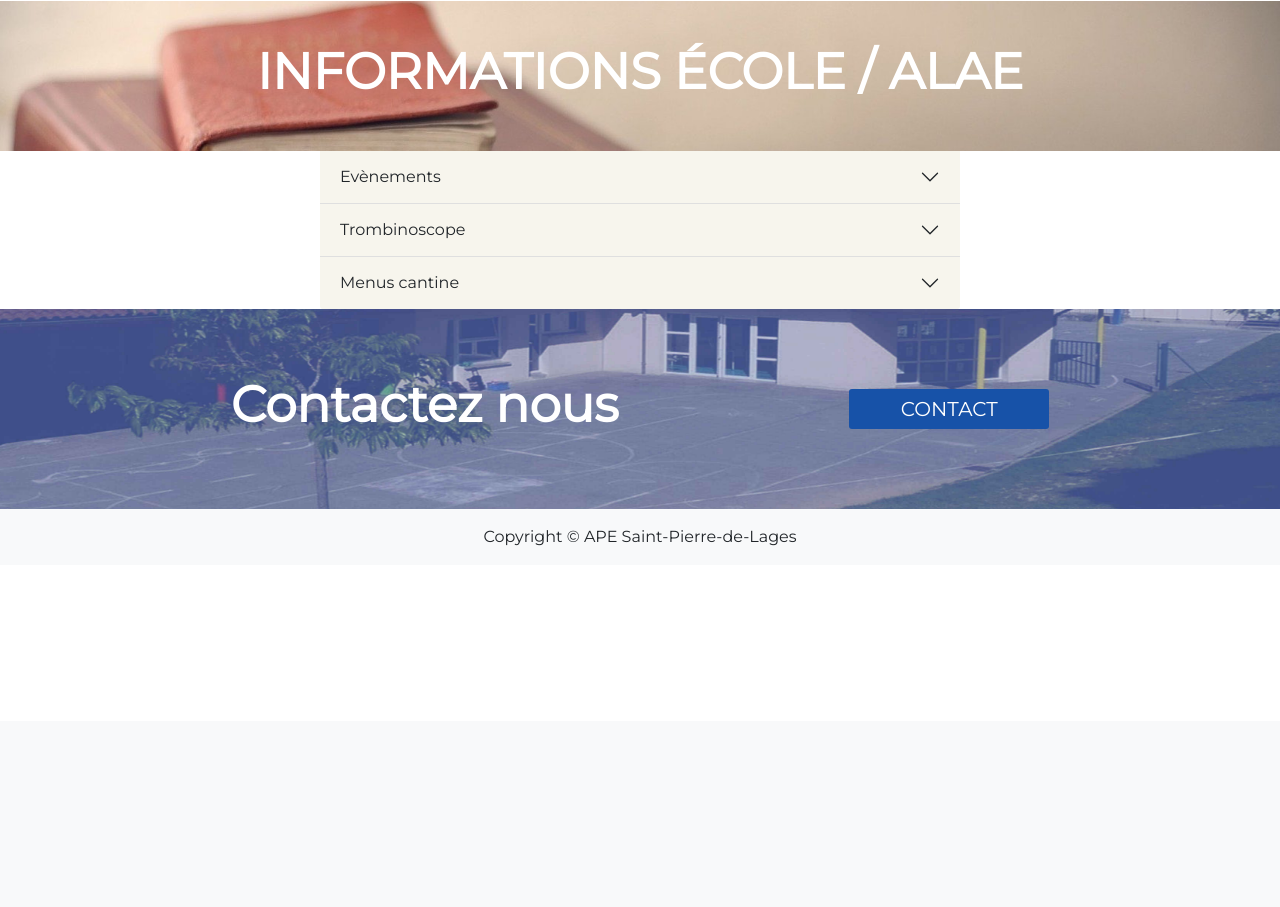
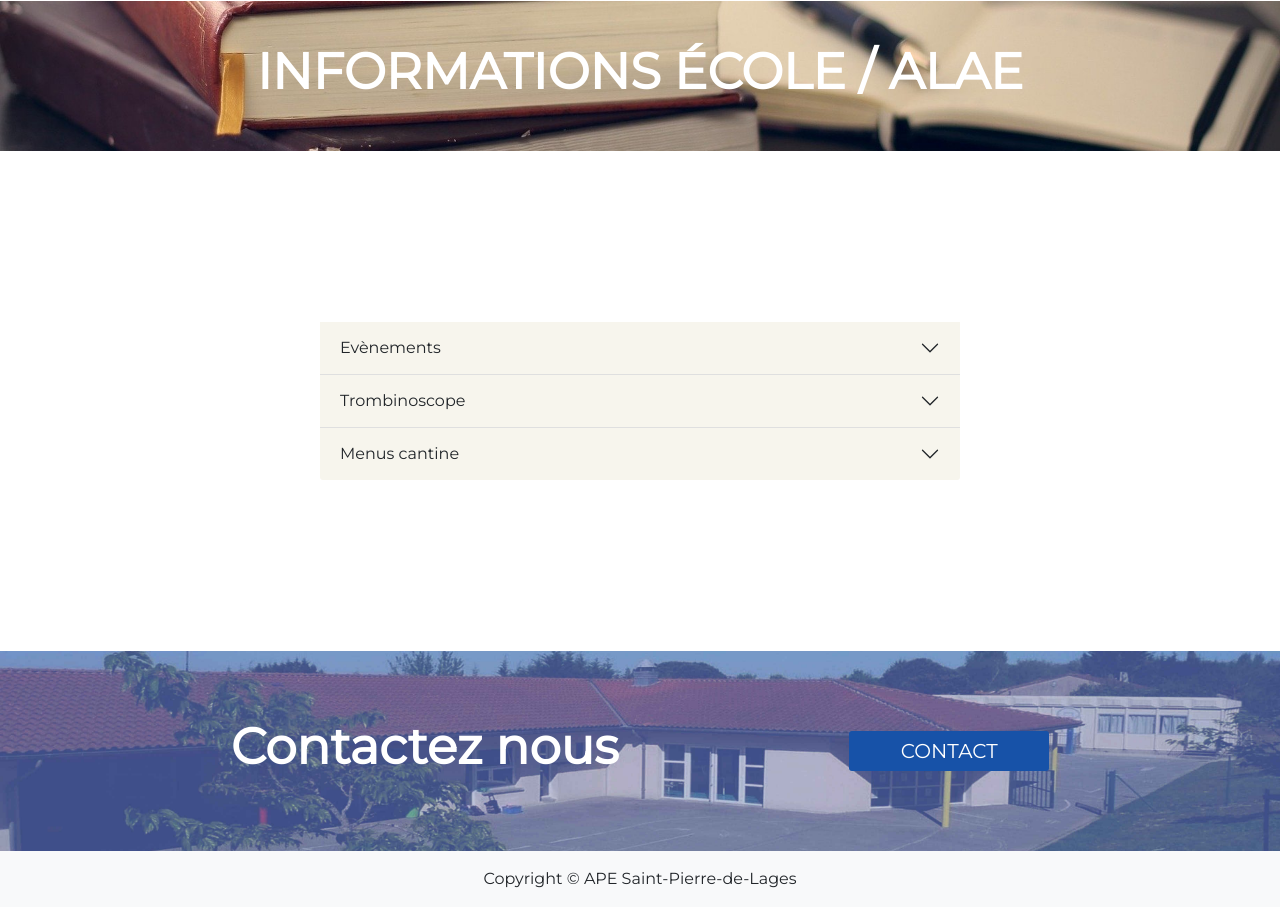
Before and after one commit to Skencker/ape-php, a PHP site: page /ecole-alae.php in a window 1280 px wide. Shown: the part 79-986 px from the top of the page. Before the commit the page ends 625 px from the top, so only its background shows below. Run offline with PHP 8.4, Linux system fonts and the light colour scheme; data comes from the database, SQL or seed files in the repository; some libraries are stand-ins or nearby versions.

Commit message:
modif height ecole alae

```diff
--- a/ecole-alae.php
+++ b/ecole-alae.php
@@ -15,10 +15,10 @@
           require_once 'header.php';
         ?>
     <main>
-        <section class="baniere-ecole d-flex justify-content-center">
+        <section class="baniere-doc d-flex justify-content-center " >
             <h1 class="align-self-center">Informations école / ALAE</Em></h1>
         </section>
-        <section class="ecole d-flex justify-content-center align-items-center">
+        <section class="ecole d-flex justify-content-center align-items-center" style="height:500px">
             <div class="accordion accordion-flush w-50" id="accordionFlushExample">
                 <div class="accordion-item">
                   <h2 class="accordion-header" id="flush-headingOne">
```
